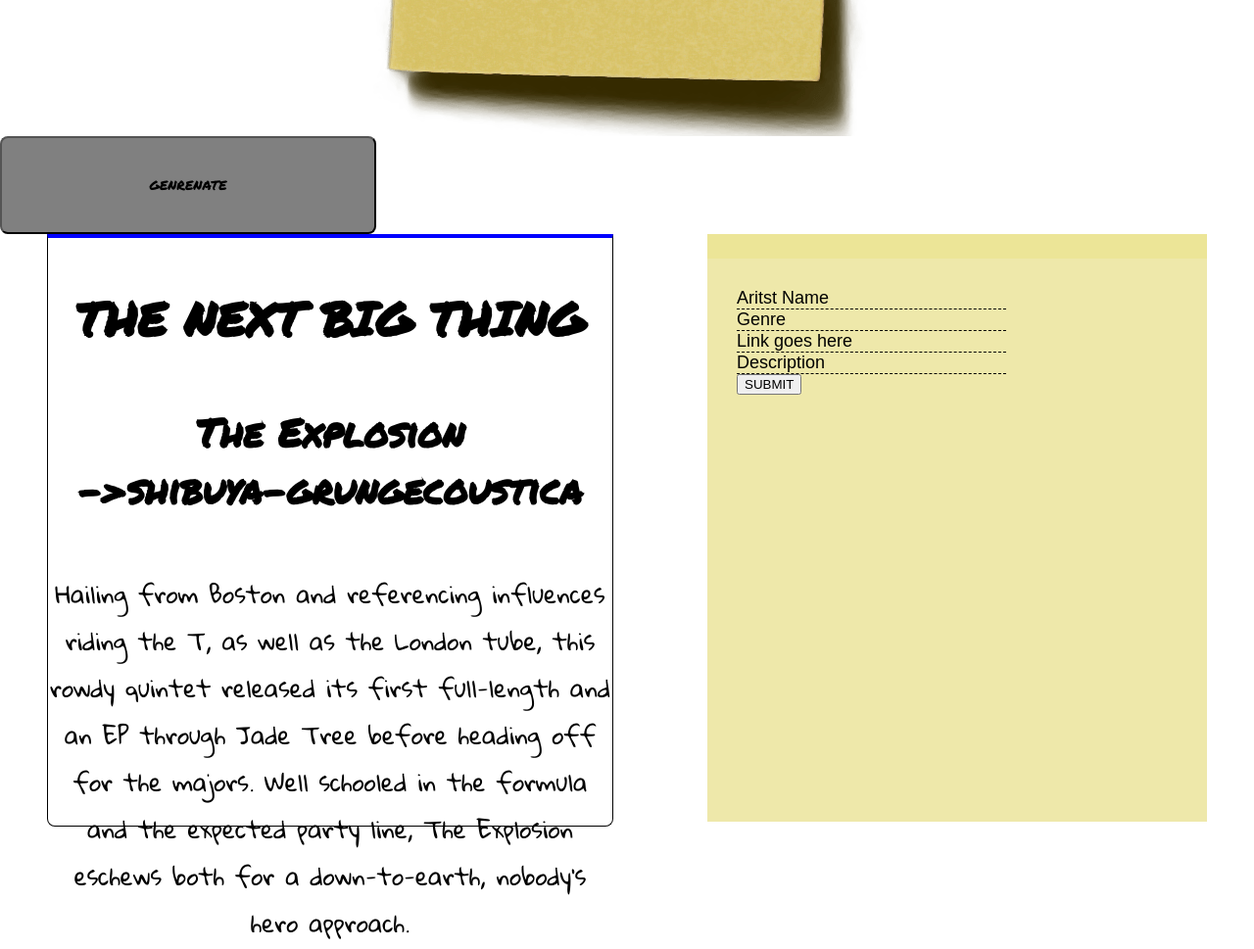
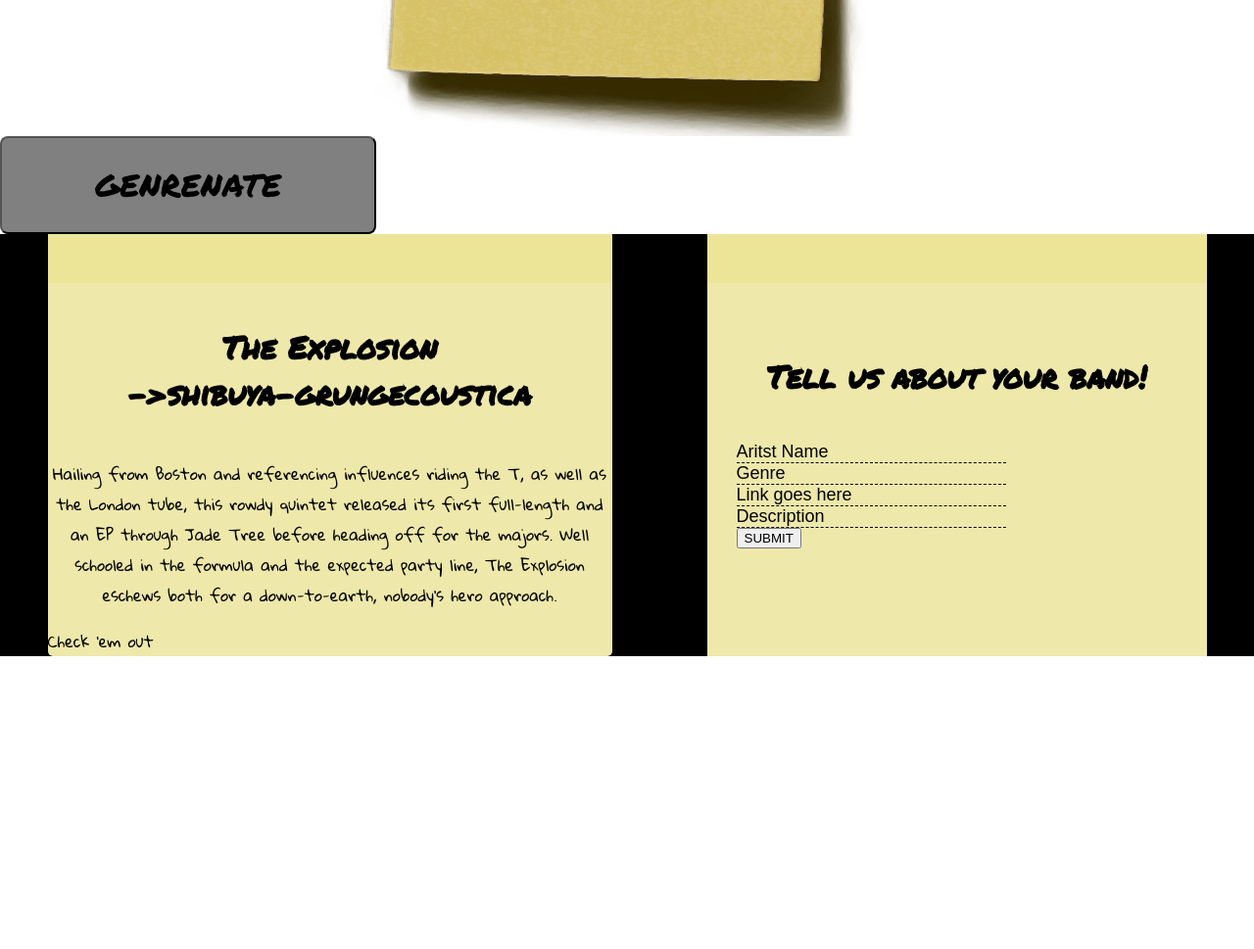
Before and after one commit to dowlingec/genreObscura, a plain HTML site: page index.html in a window 1280 px wide. Shown: the part 560-1529 px from the top of the page at 98% size. After the commit the page ends 1230 px from the top, so only its background shows below. Drawn offline with Linux system fonts and the light colour scheme.

Commit message:
contain-cmmnt

```diff
--- a/index.html
+++ b/index.html
@@ -26,15 +26,14 @@
 
     <div id="container-cmmnt">
         <div id="bulletinBoard">
-            <h3 id="bandName">THE NEXT BIG THING</h3>
             <h4 id="">The Explosion<br> ->shibuya-grungecoustica</h4>
             <p>Hailing from Boston and referencing influences riding the T, as well as the London tube, this rowdy quintet released its first full-length and an EP through Jade Tree before heading off for the majors. Well schooled in the formula and the expected party line, The Explosion eschews both for a down-to-earth, nobody's hero approach.</p>
             <a href="https://theexplosion1.bandcamp.com/album/flash-flash-flash">Check 'em out</a>
         </div>
 
         <div id="commentForm">
+            <h4>Tell us about your band!</h4>
             <form id="form">
-                <!-- <label>Obscure</label></br> -->
                 <input id="aName" type="text" value="Aritst Name" class="field"></br>
                 <input id="genre" type="text" value="Genre" class="field"></br>
                 <input id="link" type="text" value="Link goes here" class="field"></br>
--- a/index.js
+++ b/index.js
@@ -3,6 +3,7 @@ let genBtn = document.getElementById('genreNate')
 let genTxt = document.getElementById('gen-h3')
 let bulletinBoard = document.getElementById('bulletinBoard')
 let genre = document.getElementById('genre')
+// let cmmntContain = document.getElementById('container-cmmnt')
 
 
 const requestGenre = async () => {
@@ -16,26 +17,26 @@ const requestGenre = async () => {
     genre.value = res.toUpperCase()
 }
 
-const requestImg = async () => {
-    let req2 = await fetch('https://picsum.photos/')
-    let res2 = await req2.json()
-    console.log('Noice', res2)
-}
-// requestImg()
+// const requestImg = async () => {
+//     let req2 = await fetch('https://picsum.photos/')
+//     let res2 = await req2.json()
+//     console.log('Noice', res2)
+// }
+// // requestImg()
 
 genBtn.addEventListener('click', () => {
     requestGenre()
-
 })
 
 let form = document.getElementById('form')
 form.addEventListener('submit', (e) => {
     e.preventDefault()
     let aName = document.getElementById('aName')
-    // let genre = document.getElementById('genre')
     let link = document.getElementById('link')
     let desc = document.getElementById('desc')
-    // field.value
+
+    // let div = document.createElement('div')
+    // div.id = "bulletinBoard"
     let head = document.createElement('h4')
     head.innerHTML = `${aName.value}<br>->${genre.value}`
     let p = document.createElement('p')
@@ -43,6 +44,8 @@ form.addEventListener('submit', (e) => {
     let clickLink = document.createElement('a')
     clickLink.href = link.value
     clickLink.innerText = "Check 'em out"
+    // div.append(head, p, clickLink)
+    // cmmntContain.append(div)
     bulletinBoard.append(head, p, clickLink)
     form.reset()
 })
--- a/style.css
+++ b/style.css
@@ -28,14 +28,14 @@ h3 {
 }
 
 h4 {
-    font-size: 2.5em;
+    font-size: 2em;
     font-family: 'Permanent Marker', Arial, sans-serif;
     color: black;
     text-align: center;
 }
 
 p {
-    font-size: 1.5em;
+    font-size: 1em;
     font-family: 'Gloria Hallelujah', cursive;
     color: black;
     text-align: center;
@@ -61,6 +61,7 @@ a {
 .container-gen {
     display: flex; /* or inline-flex */
     flex-direction: column;
+    align-content: center;
     /* border: 3px solid black; */
     /* height: 25% */
 }
@@ -86,48 +87,41 @@ a {
     padding: 2px;
     background: gray;
     font-family: 'Permanent Marker';
+    font-size: 2em;
     height: 100px;
     width: 30%;
     border-radius: 8px;
-    position: center;
 }
 
 
 #container-cmmnt {
     display: flex;
     justify-content: space-around;
-    height: 600px;
+    height: auto;
     width: 100%;
+    background-color: black;
     /* justify-content: center; */
 }
 
-
     #bulletinBoard {
-    border: 1px solid black;
-    border-top: 4px solid blue;
-    border-bottom-right-radius: 8px;
-    border-bottom-left-radius: 8px;
-    background-color: #fff;
-    height: 100%;
+    /* border: 1px solid black; */
+    /* border-top: 4px solid blue; */
+    border-top: 50px solid rgb(236, 229, 151);
+    border-bottom-right-radius: 5px;
+    border-bottom-left-radius: 5px;
+    background-color: palegoldenrod;
+    height: auto;
     width: 45%;
-
+    /* overflow:hidden; */
     /* padding: 5% 5%; */
     }
 
     #commentForm {
-    /* border: 1px solid #ccc;
-    border-top: 4px solid blue;
-    border-bottom-right-radius: 8px;
-    border-bottom-left-radius: 8px;
-    background-color: #fff;
-    height: 100%;
-    width: 45%; */
-
     width: 450px;
 	font-size: 16px;
 	background: palegoldenrod;
 	padding: 30px 30px 15px 30px;
-	border-top: 25px solid rgb(236, 229, 151);
+	border-top: 50px solid rgb(236, 229, 151);
     /* padding: 0 3%; */
     }
 
@@ -141,13 +135,3 @@ a {
     font-style: 'Gloria Hallelujah', cursive;
     font-size: large;
 }
-/* .container{
-    display: flex;
-    justify-content: space-evenly;
-}
-
-.box {
-    height: 100px;
-    width: 100px;
-    background: blue
-} */
```
Also changed, not shown: 1 other file. Lines whose indentation alone changed are shown as unchanged.
